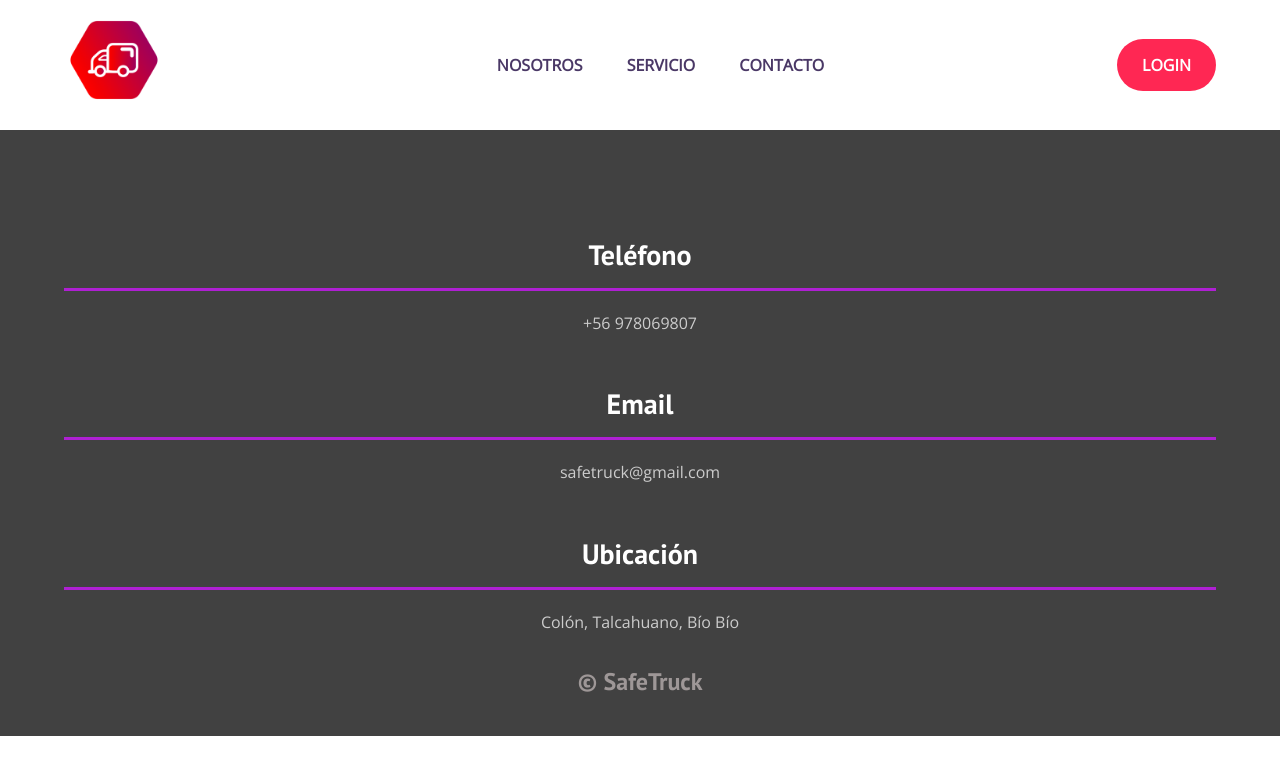
After one commit to Joaquin-B-S/Protecto-ramo-web, a PHP site: page /src/login.php in a window 1280 px wide. The commit adds this page. Shown: the top 775 px of the page. Run offline with PHP 8.4, Linux system fonts and the light colour scheme.

Commit message:
segundo commit

```diff
--- a/css/style.css
+++ b/css/style.css
@@ -284,3 +284,42 @@ h4 {
     margin: 2rem 0 0;
     color: #9e9797;
 }
+
+.header-header {
+    display: flex;
+    justify-content: space-between;
+    align-items: center;
+    padding: 1rem 0rem;
+}
+
+.header__logo {
+    width: 10rem;
+}
+
+.lista__item {
+    display: inline-block;
+    padding: 0rem 2rem;
+}
+
+.lista__item a, .header__btn {
+    text-transform: uppercase;
+    font-weight: 700;
+    color: #4a3866;
+    transition: all 0.3s;
+}
+
+.lista__item a:hover {
+    color: #ff2753;
+}
+
+.header__btn:hover {
+    background-color: #4a3866;
+    color: white;
+}
+
+.header__btn {
+    padding: 1rem 2.5rem;
+    background-color: #ff2753;
+    border-radius: 5rem;
+    color: white;
+}
--- /dev/null
+++ b/src/contacto.php
@@ -0,0 +1,6 @@
+<?php include('head.php') ?>
+<body>
+    <?php include('header.php') ?>
+    <?php include('footer.php') ?>
+</body>
+</html>
--- /dev/null
+++ b/src/footer.php
@@ -0,0 +1,17 @@
+<footer class="footer">
+    <div class="contenedor">
+        <div class="content-foo">
+            <h4>Teléfono</h4>
+            <p>+56 978069807</p>
+        </div>
+        <div class="content-foo">
+            <h4>Email</h4>
+            <p>safetruck@gmail.com</p>
+        </div>
+        <div class="content-foo">
+            <h4>Ubicación</h4>
+            <p>Colón, Talcahuano, Bío Bío</p>
+        </div>
+        <h2 class="titulo-final">&copy; SafeTruck</h2>
+    </div>
+</footer>
--- /dev/null
+++ b/src/head.php
@@ -0,0 +1,30 @@
+<!DOCTYPE html>
+<html lang="es">
+<head>
+    <meta charset="UTF-8">
+    <meta http-equiv="X-UA-Compatible" content="IE=edge">
+    <meta name="viewport" content="width=device-width, initial-scale=1.0">
+    <link rel="apple-touch-icon" sizes="57x57" href="../img/favicons/apple-icon-57x57.png">
+    <link rel="apple-touch-icon" sizes="60x60" href="../img/favicons/apple-icon-60x60.png">
+    <link rel="apple-touch-icon" sizes="72x72" href="../img/favicons/apple-icon-72x72.png">
+    <link rel="apple-touch-icon" sizes="76x76" href="../img/favicons/apple-icon-76x76.png">
+    <link rel="apple-touch-icon" sizes="114x114" href="../img/favicons/apple-icon-114x114.png">
+    <link rel="apple-touch-icon" sizes="120x120" href="../img/favicons/apple-icon-120x120.png">
+    <link rel="apple-touch-icon" sizes="144x144" href="../img/favicons/apple-icon-144x144.png">
+    <link rel="apple-touch-icon" sizes="152x152" href="../img/favicons/apple-icon-152x152.png">
+    <link rel="apple-touch-icon" sizes="180x180" href="../img/favicons/apple-icon-180x180.png">
+    <link rel="icon" type="image/png" sizes="192x192"  href="../img/favicons/android-icon-192x192.png">
+    <link rel="icon" type="image/png" sizes="32x32" href="../img/favicons/favicon-32x32.png">
+    <link rel="icon" type="image/png" sizes="96x96" href="../img/favicons/favicon-96x96.png">
+    <link rel="icon" type="image/png" sizes="16x16" href="../img/favicons/favicon-16x16.png">
+    <link rel="manifest" href="../img/favicons/manifest.json">
+    <meta name="msapplication-TileColor" content="#ffffff">
+    <meta name="msapplication-TileImage" content="../img/favicons/ms-icon-144x144.png">
+    <meta name="theme-color" content="#ffffff">
+    <link rel="stylesheet" href="../css/normalize.css">
+    <link rel="preconnect" href="https://fonts.googleapis.com">
+    <link rel="preconnect" href="https://fonts.gstatic.com" crossorigin>
+    <link href="https://fonts.googleapis.com/css2?family=Open+Sans&family=PT+Sans:wght@400;700&display=swap" rel="stylesheet">
+    <link rel="stylesheet" href="../css/style.css">
+    <title>Safe Truck</title>
+</head>
--- /dev/null
+++ b/src/header.php
@@ -0,0 +1,11 @@
+<header class="header-header contenedor">
+    <a href="../index.php"><img class="header__logo" src="../img/logo.png" alt="logo Safe Truck"></a>
+    <nav class="header__nav">
+        <ul class="nav__lista">
+            <li class="lista__item"><a href="nosotros.php">Nosotros</a></li>
+            <li class="lista__item"><a href="servicio.php">Servicio</a></li>
+            <li class="lista__item"><a href="contacto.php">Contacto</a></li>
+        </ul>
+    </nav>
+    <a class="header__btn" href="login.php">Login</a>
+</header>
--- /dev/null
+++ b/src/login.php
@@ -0,0 +1,6 @@
+<?php include('head.php') ?>
+<body>
+    <?php include('header.php') ?>
+    <?php include('footer.php') ?>
+</body>
+</html>
--- /dev/null
+++ b/src/nosotros.php
@@ -0,0 +1,6 @@
+<?php include('head.php') ?>
+<body>
+    <?php include('header.php') ?>
+    <?php include('footer.php') ?>
+</body>
+</html>
--- /dev/null
+++ b/src/servicio.php
@@ -0,0 +1,6 @@
+<?php include('head.php') ?>
+<body>
+    <?php include('header.php') ?>
+    <?php include('footer.php') ?>
+</body>
+</html>
```
Also changed, not shown: index.php (renamed from index.html, +7 -24 lines), src/contacto.html (deleted), src/login.html (deleted), src/nosotros.html (deleted), src/servicio.html (deleted).
